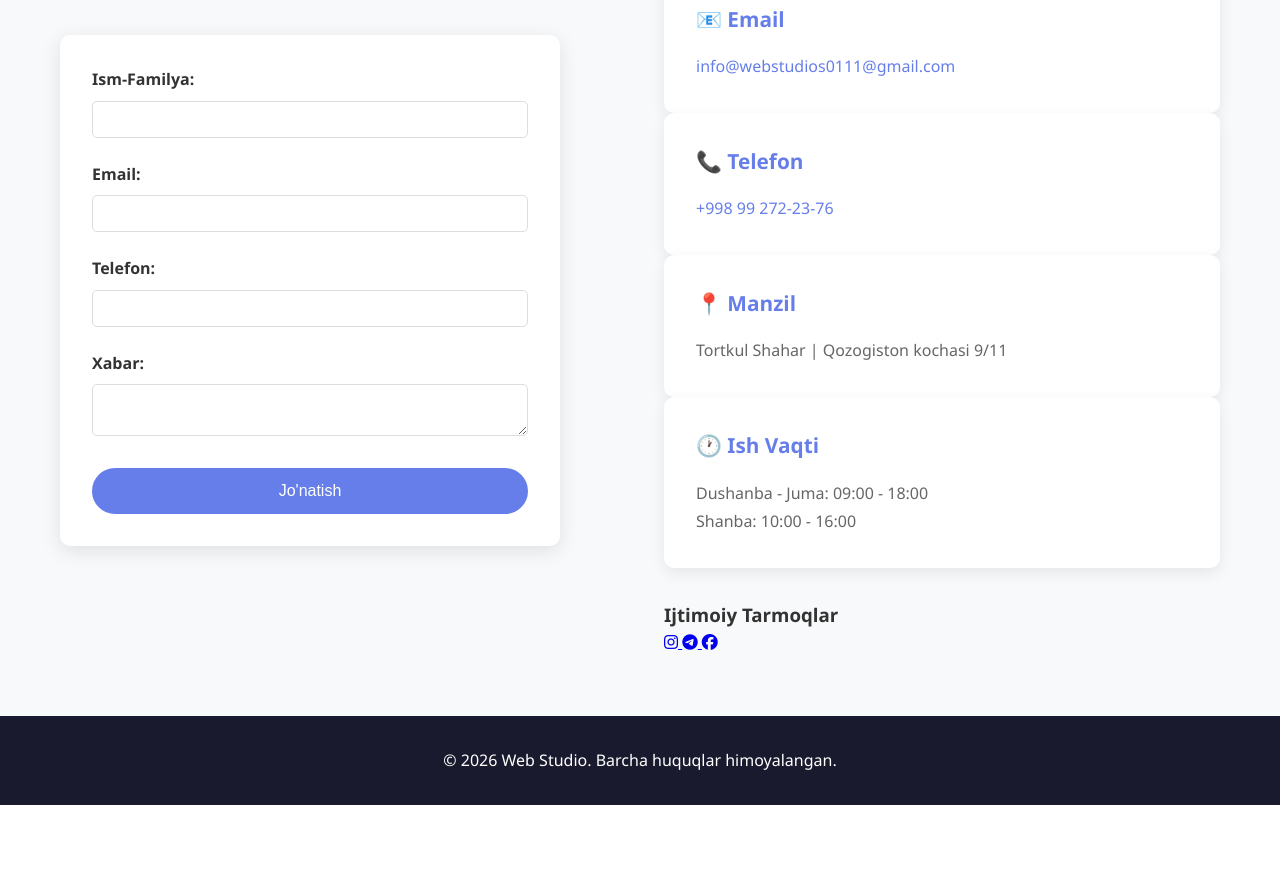
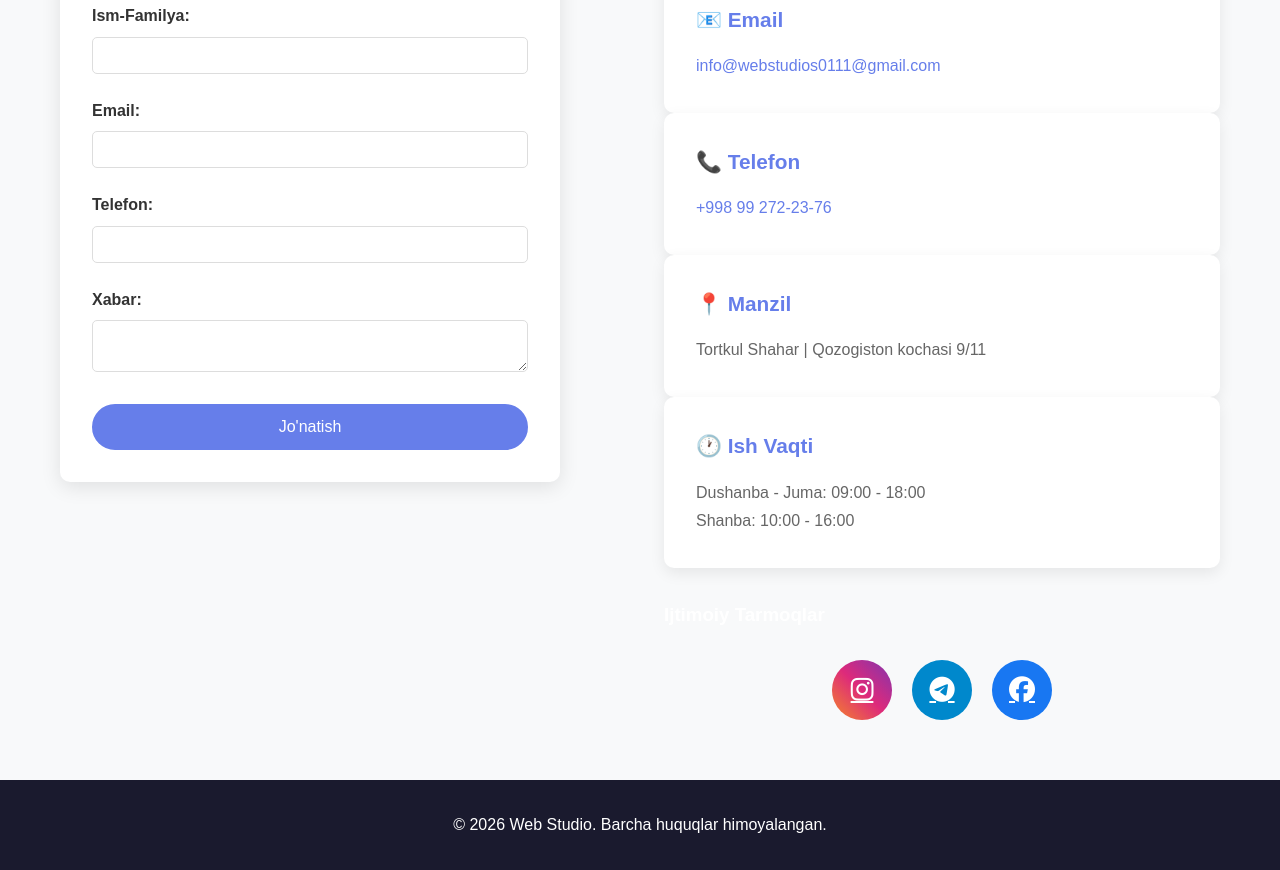
Before and after one commit to sardor0630yusupov-droid/Web_Studio, a website: page contact.html in a window 1280 px wide. Shown: the part 827-1697 px from the top of the page. Before the commit the page ends 1632 px from the top, so only its background shows below. Drawn offline with Linux system fonts and the light colour scheme.

Commit message:
Add files via upload

```diff
--- a/style.css
+++ b/style.css
@@ -254,3 +254,117 @@ footer {
 .logo img:hover {
     transform: scale(1.1);
 }
+.social-icons {
+  display: flex;
+  gap: 20px;
+  justify-content: center;
+  align-items: center;
+  margin-top: 30px;
+}
+
+/* umumiy icon style */
+.icon {
+  width: 60px;
+  height: 60px;
+  border-radius: 50%;
+  display: flex;
+  justify-content: center;
+  align-items: center;
+  font-size: 26px;
+  color: white;
+  position: relative;
+  transition: 0.3s ease;
+  cursor: pointer;
+}
+
+/* glow animation */
+.icon::before {
+  content: "";
+  position: absolute;
+  width: 100%;
+  height: 100%;
+  border-radius: 50%;
+  background: inherit;
+  filter: blur(15px);
+  opacity: 0.6;
+  z-index: -1;
+  transition: 0.3s;
+}
+
+/* hover effect */
+.icon:hover {
+  transform: scale(1.15);
+}
+
+/* pulse animatsiya */
+@keyframes pulse {
+  0% { transform: scale(1); }
+  50% { transform: scale(1.1); }
+  100% { transform: scale(1); }
+}
+
+.icon:hover::before {
+  animation: pulse 1s infinite;
+}
+
+/* ranglar */
+.contact-social {
+  display: flex;
+  gap: 20px;
+  justify-content: center;
+  margin-top: 20px;
+}
+
+.icon {
+  width: 60px;
+  height: 60px;
+  border-radius: 50%;
+  display: flex;
+  justify-content: center;
+  align-items: center;
+  font-size: 26px;
+  color: white;
+  position: relative;
+  transition: 0.3s;
+}
+
+/* ICONNI MAJBURIY KO‘RINISHI */
+.icon i {
+  display: block;
+}
+
+/* glow */
+.icon::before {
+  content: "";
+  position: absolute;
+  width: 100%;
+  height: 100%;
+  border-radius: 50%;
+  background: inherit;
+  filter: blur(15px);
+  opacity: 0.7;
+  z-index: -1;
+}
+
+/* hover */
+.icon:hover {
+  transform: scale(1.15);
+}
+
+/* ranglar */
+.instagram {
+  background: linear-gradient(45deg, #f58529, #dd2a7b, #8134af);
+}
+
+.telegram {
+  background: #0088cc;
+}
+
+.facebook {
+  background: #1877f2;
+}
+body {
+  background: #0e1621;
+  color: white;
+  font-family: sans-serif;
+}
```
